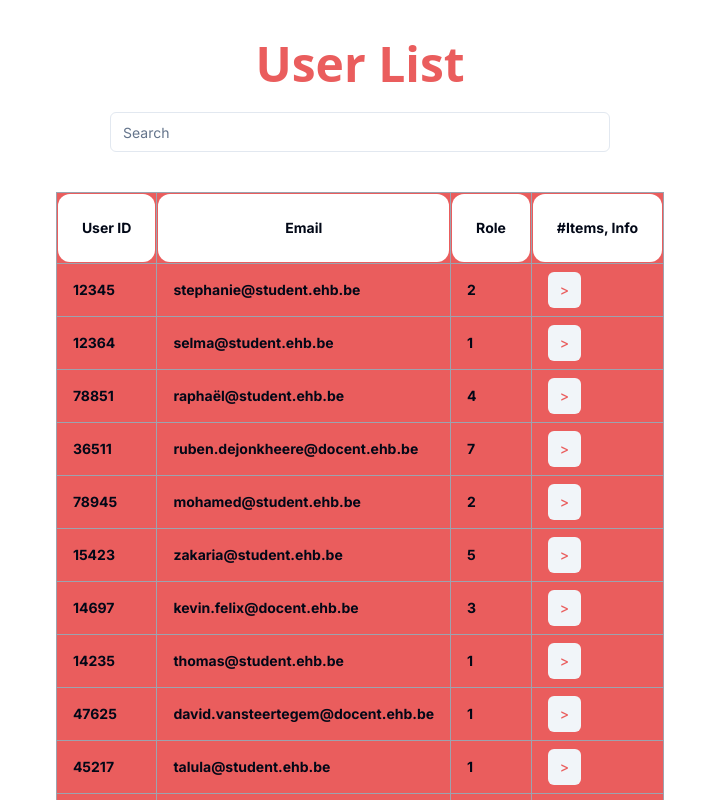
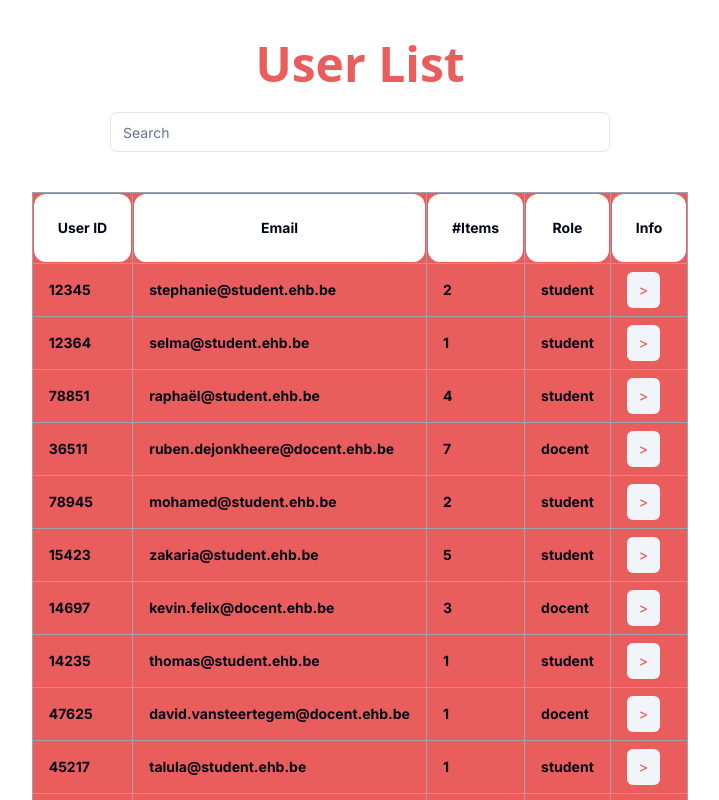
Before and after one commit to Zakariabs/medialab_booking_system, a Next.js app: page /manage-users in a window 1280 px wide. Shown: the top 800 px of the page, without its empty margins (280-999 px from the left). Built offline with nearby package versions, Linux system fonts and the light colour scheme.

Commit message:
fixed issue with role

```diff
--- a/app/(admin)/manage-users/page.tsx
+++ b/app/(admin)/manage-users/page.tsx
@@ -4,7 +4,7 @@ import { Button } from '@/components/ui/button';
 import data from './data';
 
 export default function Page() {
-    let label =["User ID","Email","Role","#Items, Info "];
+    let label =["User ID","Email","#Items", "Role", "Info "];
 
     return(
         <div className="flex flex-col  gap-8 md:gap-10 items-center mt-10 px-4 lg:flex ">
@@ -29,6 +29,7 @@ export default function Page() {
                 <td className="px-2 md:px-4 py-2 border border-gray-400">{elm.id}</td>
                 <td className="px-2 md:px-4 py-2 border border-gray-400">{elm.email}</td>
                 <td className="px-2 md:px-4 py-2 border border-gray-400">{elm.items}</td>
+                <td className="px-2 md:px-4 py-2 border border-gray-400">{elm.role}</td>
                 <td className="px-2 md:px-4 py-2 border border-gray-400">
                   <Button className="text-[#EA5D5D]" variant={'secondary'} size={"sm"}>{">"}</Button>
                 </td>
```
